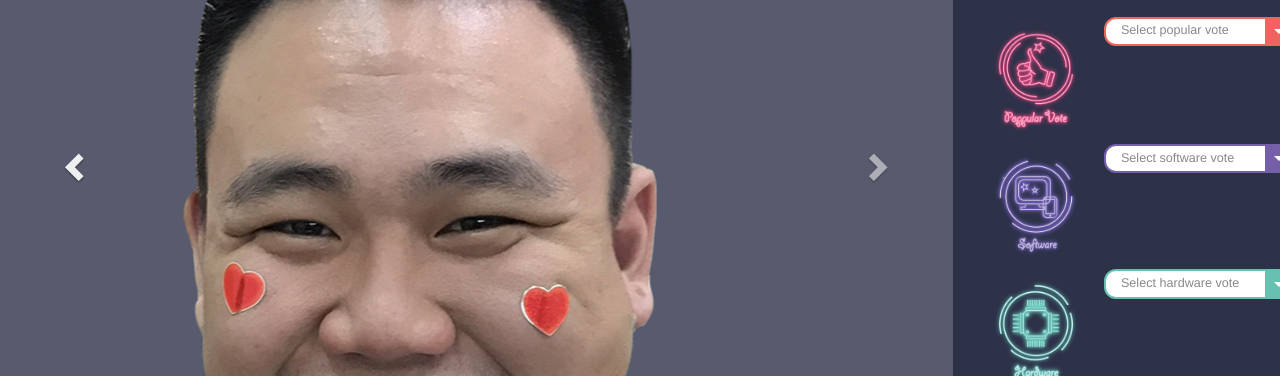
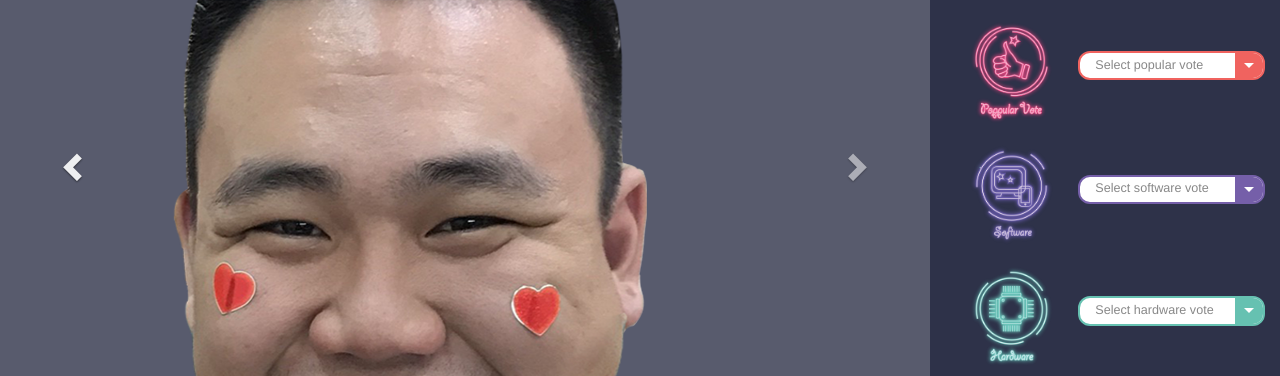
Before and after one commit to exceed-vote/vote-frontend, a plain HTML site: page vote.html in a window 1280 px wide. Shown: the part 239-615 px from the top of the page. Drawn offline with nearby package versions, Linux system fonts and the light colour scheme; no server answers.

Commit message:
Add margin and max w h

```diff
--- a/stylesheet/vote.css
+++ b/stylesheet/vote.css
@@ -1,3 +1,7 @@
+body {
+	max-width: 100%;
+	max-height: 100%;
+}
 .bg-color {
   color: #ffffff;
 	background-color: #2E3249;
@@ -45,12 +49,12 @@ a.right.carousel-control {
 }
 
 	.styled-select {
+		margin-top: 40px;
 	  position:relative;
 	  /*border:solid 1px #888888;*/
 	  overflow:hidden;
 	  display:block;
 	  /*width:12em;*/
-	  margin:auto;
 	  font-size:1em; /*use this to scale the select*/
 	}
 
@@ -75,7 +79,6 @@ a.right.carousel-control {
 		background-color: #fff;
 	}
 	.line-select-pop {
-		margin: auto;
 		background-color: #ffffff;
 		border:solid 2px #F0635F;
 		border-radius: 12px;
```
